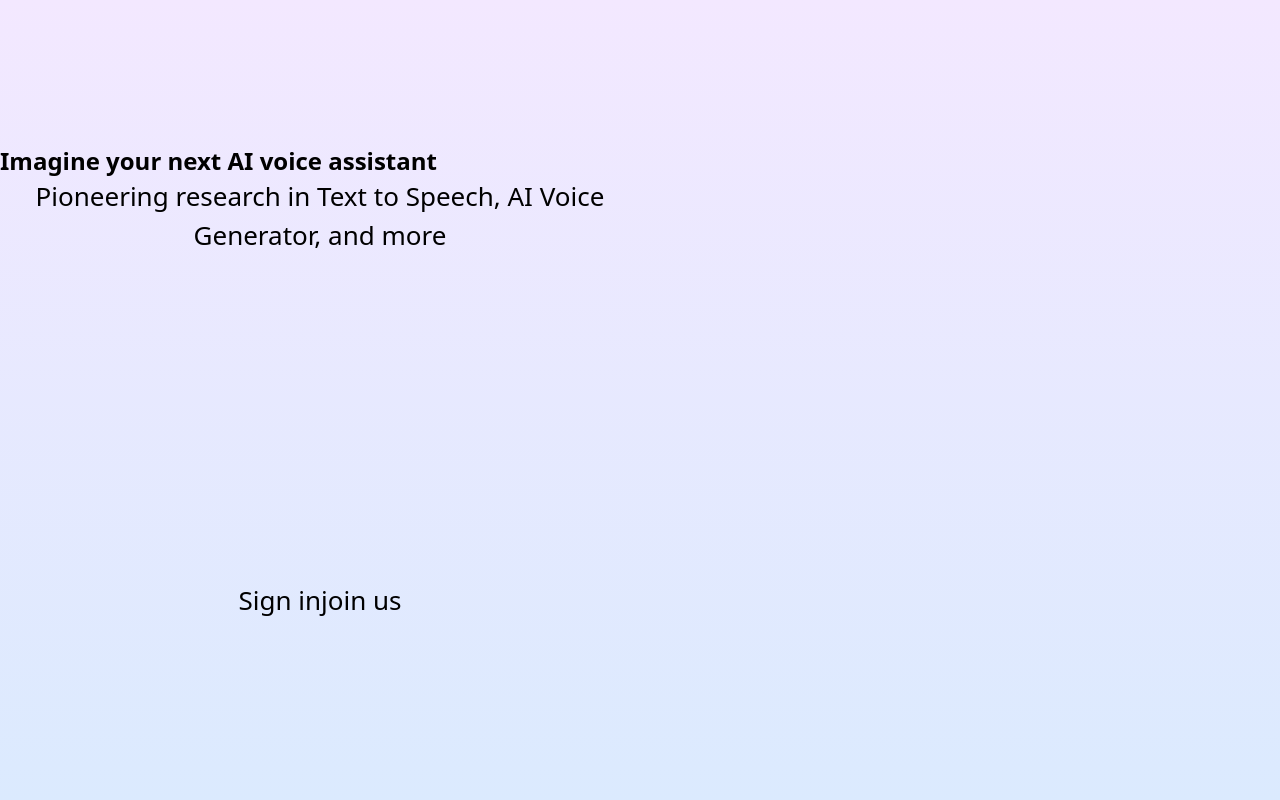
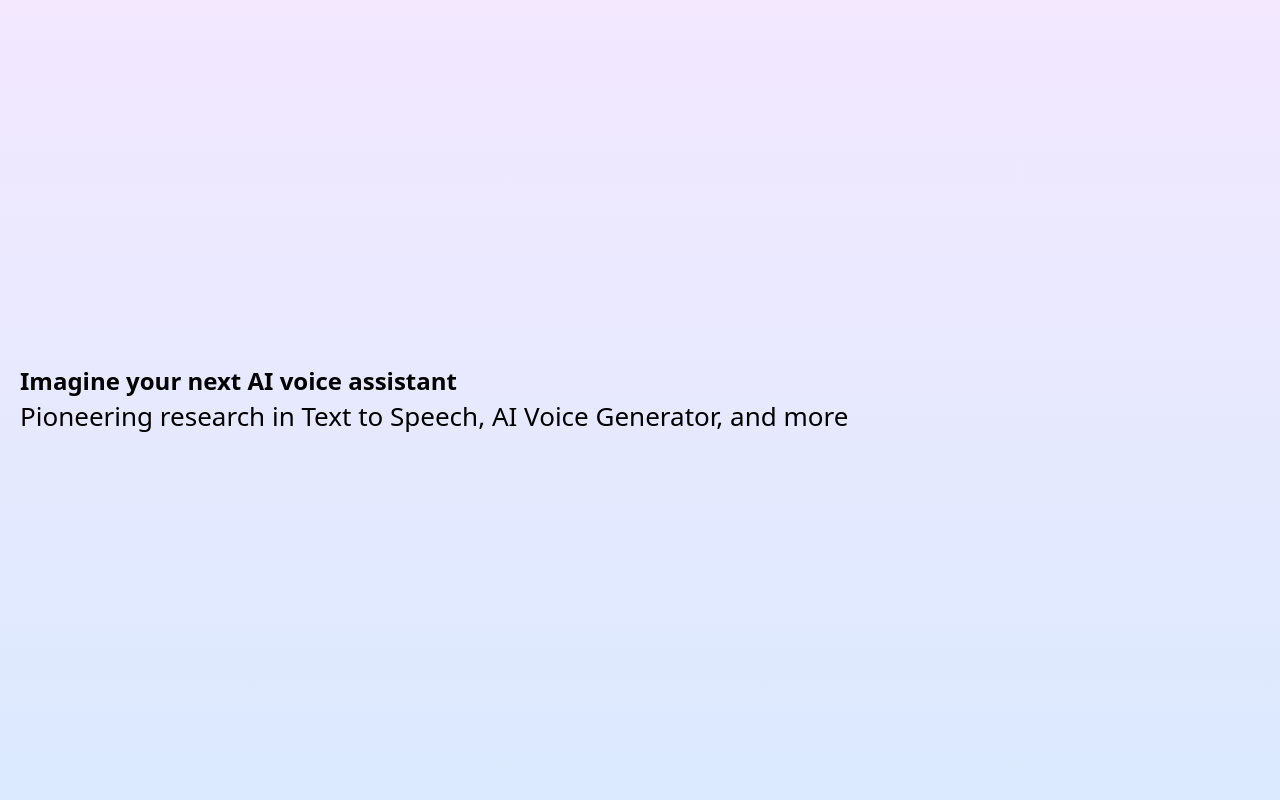
Before and after one commit to jiajunliu0024/voice-magic, a React (Create React App) app: page / in a window 1280 px wide. Shown: the top 800 px of the page. Built offline with nearby package versions, Linux system fonts and the light colour scheme.

Commit message:
change the text position

```diff
--- a/src/main/Home.js
+++ b/src/main/Home.js
@@ -4,11 +4,11 @@ import "./main.css";
 export default function Home() {
   return (
     <div className="h-screen w-full bg-gradient-to-b from-purple-100 to-blue-100 background-animate">
-      <div className="h-1/2 w-1/2 flex flex-col justify-center items-start">
-        <p className="text-black text-2xl font-bold">
+      <div className="h-1/2 w-1/2 flex flex-col justify-center items-start sm: h-full w-full">
+        <p className="text-black text-2xl font-bold text-left ml-5">
           Imagine your next AI voice assistant
         </p>
-        <p className="text-black">
+        <p className="text-black text-left ml-5">
           Pioneering research in Text to Speech, AI Voice Generator, and more
         </p>
       </div>
```
